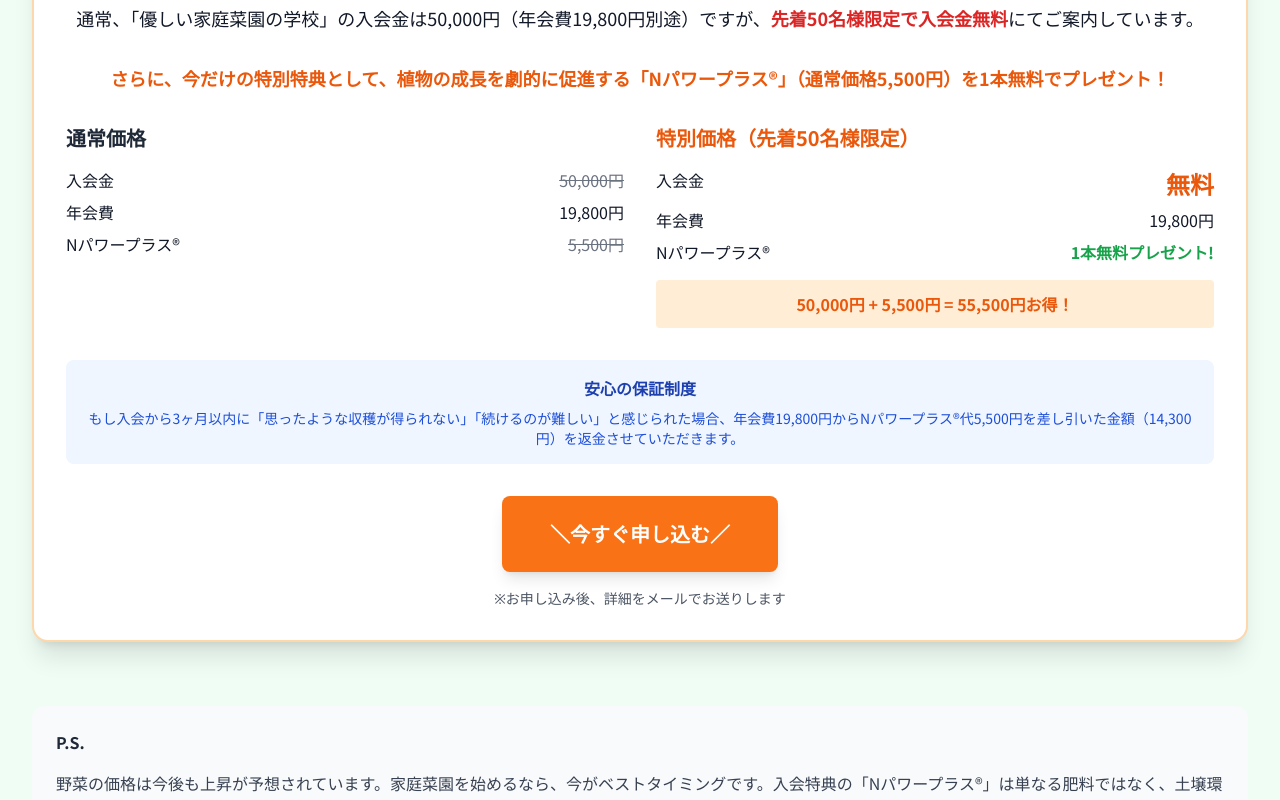
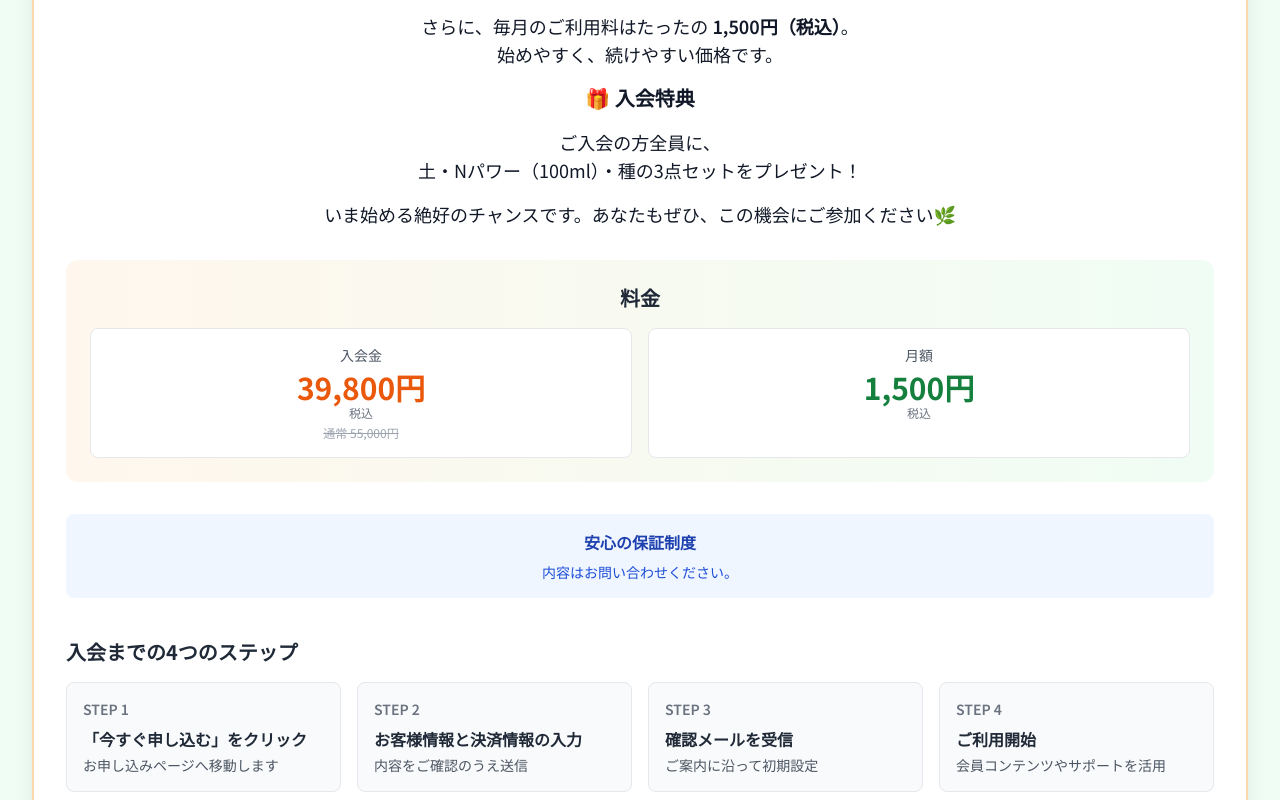
Before and after one commit to axprinc/agricultural-school-site, a Next.js app: page / in a window 1280 px wide. Shown: the part 4240-5040 px from the top of the page. Built offline with nearby package versions, Linux system fonts and the light colour scheme.

Commit message:
Update offer copy and simplify benefits wording; remove extra sections; clarify gift line

```diff
--- a/src/app/home-garden/page.tsx
+++ b/src/app/home-garden/page.tsx
@@ -683,71 +683,77 @@ export default function HomeGardenPage() {
       {/* 特別オファーセクション */}
       <section id="offer" className="py-20 bg-farm-green-800 text-white">
         <div className="max-w-4xl mx-auto px-4 sm:px-6 lg:px-8 text-center">
-          <h2 className="text-3xl md:text-4xl font-bold mb-8">🎯 期間限定・特別オファー</h2>
+
 
           <div className="bg-white text-gray-800 p-8 rounded-xl shadow-2xl mb-8">
-            <p className="text-lg mb-8 text-center">
-              通常、「優しい家庭菜園の学校」の入会金は50,000円（年会費19,800円別途）ですが、<span className="text-red-600 font-bold">先着50名様限定で入会金無料</span>にてご案内しています。
-            </p>
-
-            <div className="text-center mb-8">
-              <p className="text-harvest-orange-600 font-bold text-lg">
-                さらに、今だけの特別特典として、植物の成長を劇的に促進する「Nパワープラス®」（通常価格5,500円）を1本無料でプレゼント！
-              </p>
+            <div className="text-center mb-8 space-y-4">
+              <p className="text-2xl">🌱今だけのおトクな入会キャンペーン！</p>
+              <p className="text-lg">通常 入会金 55,000円 のところ、</p>
+              <p className="text-xl font-bold text-red-600">✨今なら 39,800円（税込）でスタート！✨</p>
+              <p className="text-lg">さらに、毎月のご利用料はたったの <span className="font-semibold">1,500円（税込）</span>。<br />始めやすく、続けやすい価格です。</p>
+              <p className="text-xl font-semibold">🎁 入会特典</p>
+              <p className="text-lg">ご入会の方全員に、<br />土・Nパワー（100ml）・種の3点セットをプレゼント！</p>
+              <p className="text-lg">いま始める絶好のチャンスです。あなたもぜひ、この機会にご参加ください🌿</p>
             </div>
 
-            <div className="grid md:grid-cols-2 gap-8">
-              <div className="text-left">
-                <h3 className="text-2xl font-bold text-farm-green-800 mb-4">通常価格</h3>
-                <div className="space-y-2 mb-4">
-                  <div className="flex justify-between">
-                    <span>入会金</span>
-                    <span className="line-through text-gray-500">50,000円</span>
-                  </div>
-                  <div className="flex justify-between">
-                    <span>年会費</span>
-                    <span>19,800円</span>
-                  </div>
-                  <div className="flex justify-between">
-                    <span>Nパワープラス®</span>
-                    <span className="line-through text-gray-500">5,500円</span>
-                  </div>
+
+
+            <div className="bg-gradient-to-r from-harvest-orange-50 to-farm-green-50 rounded-xl p-6 mb-8">
+              <h3 className="text-xl font-bold text-gray-800 mb-4 text-center">料金</h3>
+              <div className="grid grid-cols-1 md:grid-cols-2 gap-4">
+                <div className="bg-white border border-gray-200 rounded-lg p-4 text-center">
+                  <p className="text-gray-600 text-sm mb-1">入会金</p>
+                  <p className="text-3xl font-extrabold text-harvest-orange-600">39,800円</p>
+                  <p className="text-xs text-gray-500">税込</p>
+                  <p className="text-xs text-gray-400 mt-1 line-through">通常 55,000円</p>
                 </div>
-              </div>
-              <div className="text-left">
-                <h3 className="text-2xl font-bold text-harvest-orange-600 mb-4">特別価格（先着50名様限定）</h3>
-                <div className="space-y-2 mb-4">
-                  <div className="flex justify-between">
-                    <span>入会金</span>
-                    <span className="text-2xl font-bold text-harvest-orange-600">無料</span>
-                  </div>
-                  <div className="flex justify-between">
-                    <span>年会費</span>
-                    <span>19,800円</span>
-                  </div>
-                  <div className="flex justify-between">
-                    <span>Nパワープラス®</span>
-                    <span className="text-green-600 font-bold">1本無料プレゼント!</span>
-                  </div>
-                </div>
-                <div className="bg-harvest-orange-100 p-3 rounded text-center">
-                  <span className="text-harvest-orange-600 font-bold">50,000円 + 5,500円 = 55,500円お得！</span>
+                <div className="bg-white border border-gray-200 rounded-lg p-4 text-center">
+                  <p className="text-gray-600 text-sm mb-1">月額</p>
+                  <p className="text-3xl font-extrabold text-farm-green-700">1,500円</p>
+                  <p className="text-xs text-gray-500">税込</p>
                 </div>
               </div>
             </div>
 
             <div className="bg-blue-50 rounded-lg p-4 mt-8">
               <h4 className="font-bold text-blue-800 mb-2">安心の保証制度</h4>
-                              <p className="text-blue-700 text-sm">
-                  もし入会から3ヶ月以内に「思ったような収穫が得られない」「続けるのが難しい」と感じられた場合、年会費19,800円からNパワープラス®代5,500円を差し引いた金額（14,300円）を返金させていただきます。
-                </p>
+              <p className="text-blue-700 text-sm">内容はお問い合わせください。</p>
             </div>
           </div>
 
           <div className="bg-red-600 text-white p-6 rounded-xl mb-8">
-            <h3 className="text-xl font-bold mb-2">⚠️ 定員に達し次第締め切り！今すぐお申し込みください</h3>
-            <p>この特別オファーは、先着50名様限定です。定員に達し次第、この価格でのご案内は終了となります。毎回このキャンペーンは数日で定員に達してしまうため、今すぐのお申し込みをおすすめします。</p>
+            <h3 className="text-xl font-bold mb-2">⚠️ 期間限定のご案内です</h3>
+            <p>内容・価格は予告なく変更・終了となる場合があります。お早めにお申し込みください。</p>
           </div>
+
+          {/* 入会までのステップ */}
+          <div className="bg-white text-gray-800 p-8 rounded-xl shadow-2xl mb-8 text-left">
+            <h3 className="text-2xl font-bold text-farm-green-800 mb-4">入会までの4つのステップ</h3>
+            <div className="grid md:grid-cols-4 gap-4">
+              <div className="bg-gray-50 border border-gray-200 rounded-lg p-4">
+                <p className="text-sm text-gray-500 font-semibold mb-2">STEP 1</p>
+                <p className="text-gray-800 font-semibold mb-1">「今すぐ申し込む」をクリック</p>
+                <p className="text-gray-600 text-sm">お申し込みページへ移動します</p>
+              </div>
+              <div className="bg-gray-50 border border-gray-200 rounded-lg p-4">
+                <p className="text-sm text-gray-500 font-semibold mb-2">STEP 2</p>
+                <p className="text-gray-800 font-semibold mb-1">お客様情報と決済情報の入力</p>
+                <p className="text-gray-600 text-sm">内容をご確認のうえ送信</p>
+              </div>
+              <div className="bg-gray-50 border border-gray-200 rounded-lg p-4">
+                <p className="text-sm text-gray-500 font-semibold mb-2">STEP 3</p>
+                <p className="text-gray-800 font-semibold mb-1">確認メールを受信</p>
+                <p className="text-gray-600 text-sm">ご案内に沿って初期設定</p>
+              </div>
+              <div className="bg-gray-50 border border-gray-200 rounded-lg p-4">
+                <p className="text-sm text-gray-500 font-semibold mb-2">STEP 4</p>
+                <p className="text-gray-800 font-semibold mb-1">ご利用開始</p>
+                <p className="text-gray-600 text-sm">会員コンテンツやサポートを活用</p>
+              </div>
+            </div>
+          </div>
+
+
 
           <div className="space-y-6">
             <a
--- a/src/app/page.tsx
+++ b/src/app/page.tsx
@@ -743,67 +743,70 @@ export default function Home() {
           {/* 価格・申込セクション */}
           <div id="offer" className="bg-white rounded-2xl p-8 shadow-xl border-2 border-harvest-orange-200 mb-16">
             <div className="text-center mb-8">
-              <h3 className="text-2xl font-bold text-gray-800 mb-4">期間限定・特別オファー</h3>
-              <div className="bg-red-100 rounded-lg p-4 mb-6">
-                <p className="text-red-800 font-semibold">先着50名様限定！定員に達し次第締め切り</p>
+
+
+              <div className="text-center mb-8 space-y-4">
+                <p className="text-2xl">🌱今だけのおトクな入会キャンペーン！</p>
+                <p className="text-lg">通常 入会金 55,000円 のところ、</p>
+                <p className="text-xl font-bold text-red-600">✨今なら 39,800円（税込）でスタート！✨</p>
+                <p className="text-lg">さらに、毎月のご利用料はたったの <span className="font-semibold">1,500円（税込）</span>。<br />始めやすく、続けやすい価格です。</p>
+                <p className="text-xl font-semibold">🎁 入会特典</p>
+                <p className="text-lg">ご入会の方全員に、<br />土・Nパワー（100ml）・種の3点セットをプレゼント！</p>
+                <p className="text-lg">いま始める絶好のチャンスです。あなたもぜひ、この機会にご参加ください🌿</p>
               </div>
 
-              <p className="text-lg mb-8 text-center">
-                通常、「優しい家庭菜園の学校」の入会金は50,000円（年会費19,800円別途）ですが、<span className="text-red-600 font-bold">先着50名様限定で入会金無料</span>にてご案内しています。
-              </p>
 
-              <div className="text-center mb-8">
-                <p className="text-harvest-orange-600 font-bold text-lg">
-                  さらに、今だけの特別特典として、植物の成長を劇的に促進する「Nパワープラス®」（通常価格5,500円）を1本無料でプレゼント！
-                </p>
-              </div>
 
-              <div className="grid md:grid-cols-2 gap-8 mb-8">
-                <div className="text-left">
-                  <h4 className="text-xl font-bold text-gray-800 mb-4">通常価格</h4>
-                  <div className="space-y-2 mb-4">
-                    <div className="flex justify-between">
-                      <span>入会金</span>
-                      <span className="line-through text-gray-500">50,000円</span>
-                    </div>
-                    <div className="flex justify-between">
-                      <span>年会費</span>
-                      <span>19,800円</span>
-                    </div>
-                    <div className="flex justify-between">
-                      <span>Nパワープラス®</span>
-                      <span className="line-through text-gray-500">5,500円</span>
-                    </div>
+              <div className="bg-gradient-to-r from-harvest-orange-50 to-farm-green-50 rounded-xl p-6 mb-8">
+                <h4 className="text-xl font-bold text-gray-800 mb-4 text-center">料金</h4>
+                <div className="grid grid-cols-1 md:grid-cols-2 gap-4">
+                  <div className="bg-white border border-gray-200 rounded-lg p-4 text-center">
+                    <p className="text-gray-600 text-sm mb-1">入会金</p>
+                    <p className="text-3xl font-extrabold text-harvest-orange-600">39,800円</p>
+                    <p className="text-xs text-gray-500">税込</p>
+                    <p className="text-xs text-gray-400 mt-1 line-through">通常 55,000円</p>
                   </div>
-                </div>
-                <div className="text-left">
-                  <h4 className="text-xl font-bold text-harvest-orange-600 mb-4">特別価格（先着50名様限定）</h4>
-                  <div className="space-y-2 mb-4">
-                    <div className="flex justify-between">
-                      <span>入会金</span>
-                      <span className="text-2xl font-bold text-harvest-orange-600">無料</span>
-                    </div>
-                    <div className="flex justify-between">
-                      <span>年会費</span>
-                      <span>19,800円</span>
-                    </div>
-                    <div className="flex justify-between">
-                      <span>Nパワープラス®</span>
-                      <span className="text-green-600 font-bold">1本無料プレゼント!</span>
-                    </div>
-                  </div>
-                  <div className="bg-harvest-orange-100 p-3 rounded text-center">
-                    <span className="text-harvest-orange-600 font-bold">50,000円 + 5,500円 = 55,500円お得！</span>
+                  <div className="bg-white border border-gray-200 rounded-lg p-4 text-center">
+                    <p className="text-gray-600 text-sm mb-1">月額</p>
+                    <p className="text-3xl font-extrabold text-farm-green-700">1,500円</p>
+                    <p className="text-xs text-gray-500">税込</p>
                   </div>
                 </div>
               </div>
 
               <div className="bg-blue-50 rounded-lg p-4 mb-8">
                 <h4 className="font-bold text-blue-800 mb-2">安心の保証制度</h4>
-                <p className="text-blue-700 text-sm">
-                  もし入会から3ヶ月以内に「思ったような収穫が得られない」「続けるのが難しい」と感じられた場合、年会費19,800円からNパワープラス®代5,500円を差し引いた金額（14,300円）を返金させていただきます。
-                </p>
+                <p className="text-blue-700 text-sm">内容はお問い合わせください。</p>
               </div>
+
+              {/* 入会までのステップ */}
+              <div className="text-left mt-10">
+                <h4 className="text-xl font-bold text-gray-800 mb-4">入会までの4つのステップ</h4>
+                <div className="grid md:grid-cols-4 gap-4">
+                  <div className="bg-gray-50 border border-gray-200 rounded-lg p-4">
+                    <p className="text-sm text-gray-500 font-semibold mb-2">STEP 1</p>
+                    <p className="text-gray-800 font-semibold mb-1">「今すぐ申し込む」をクリック</p>
+                    <p className="text-gray-600 text-sm">お申し込みページへ移動します</p>
+                  </div>
+                  <div className="bg-gray-50 border border-gray-200 rounded-lg p-4">
+                    <p className="text-sm text-gray-500 font-semibold mb-2">STEP 2</p>
+                    <p className="text-gray-800 font-semibold mb-1">お客様情報と決済情報の入力</p>
+                    <p className="text-gray-600 text-sm">内容をご確認のうえ送信</p>
+                  </div>
+                  <div className="bg-gray-50 border border-gray-200 rounded-lg p-4">
+                    <p className="text-sm text-gray-500 font-semibold mb-2">STEP 3</p>
+                    <p className="text-gray-800 font-semibold mb-1">確認メールを受信</p>
+                    <p className="text-gray-600 text-sm">ご案内に沿って初期設定</p>
+                  </div>
+                  <div className="bg-gray-50 border border-gray-200 rounded-lg p-4">
+                    <p className="text-sm text-gray-500 font-semibold mb-2">STEP 4</p>
+                    <p className="text-gray-800 font-semibold mb-1">ご利用開始</p>
+                    <p className="text-gray-600 text-sm">会員コンテンツやサポートを活用</p>
+                  </div>
+                </div>
+              </div>
+
+
             </div>
 
             <div className="text-center">
```
